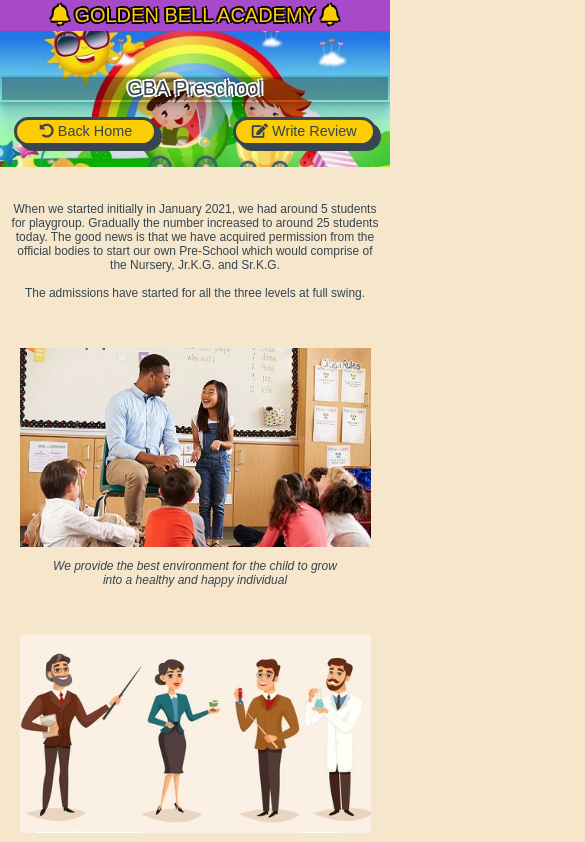
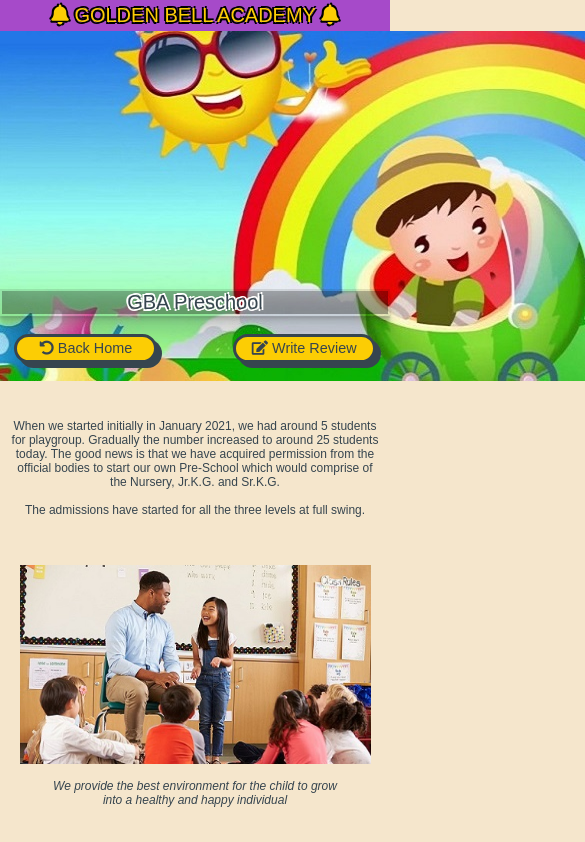
Before and after one commit to goldenBellClasses/goldenBellClasses.github.io, a plain HTML site: page preschool.html in a window 390 px wide. Shown: the top 842 px of the page, 585 px wide, since content can reach past the window. Drawn offline with Linux system fonts and the light colour scheme; a web font is replaced by a local one.

Commit message:
Update preschool.css

```diff
--- a/preschool.css
+++ b/preschool.css
@@ -118,7 +118,7 @@ body
    transform : translateY(4px);
 }
 
-#background { width : 100%; }
+.mySlides { width : 100%; }
 
 #opening_desc
 {
@@ -275,7 +275,7 @@ body
 
    #buttons, .content
    {
-      margin-top : 1em;
+      margin-top : 1.25em;
       margin-left : 1em;
       margin-right : 1em;
       font-size : 0.75em;
```
